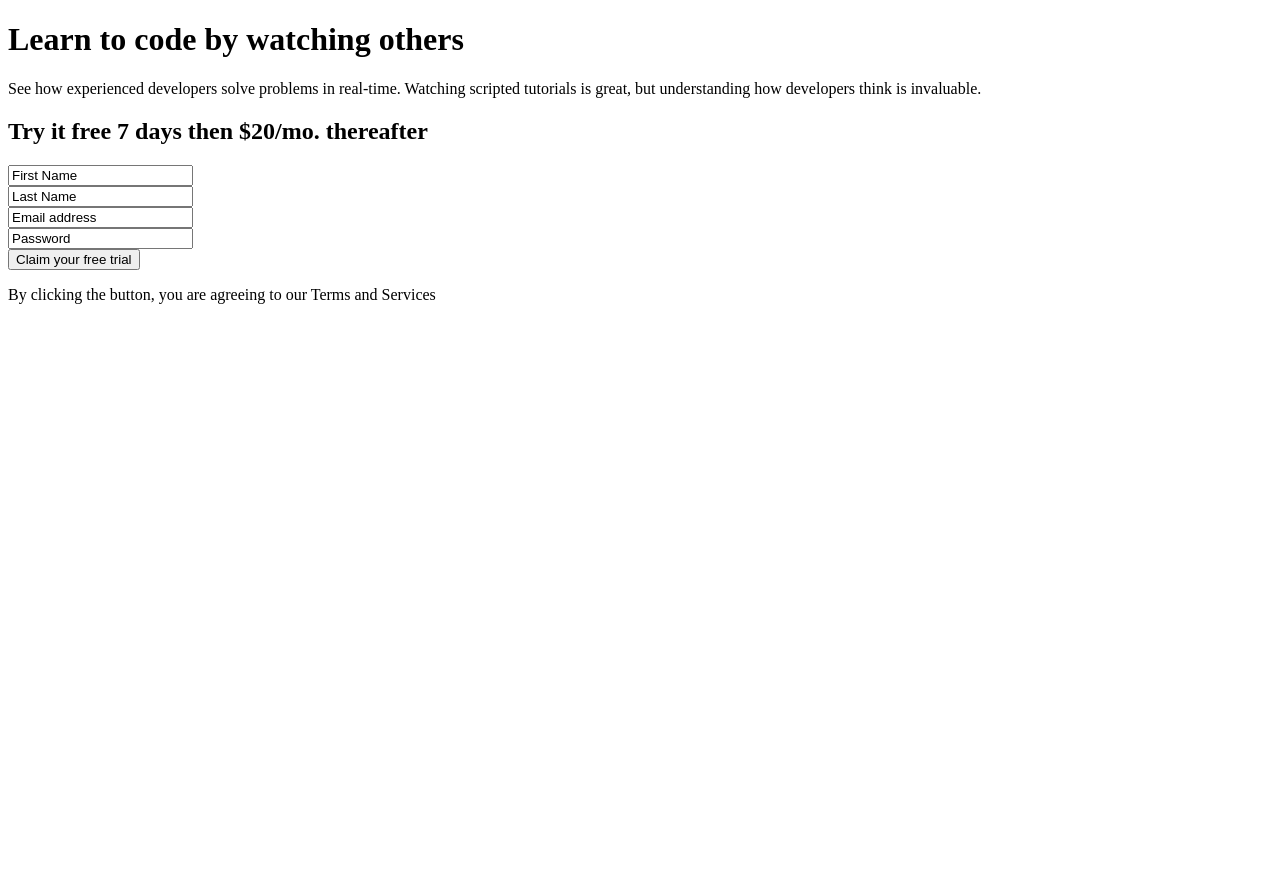
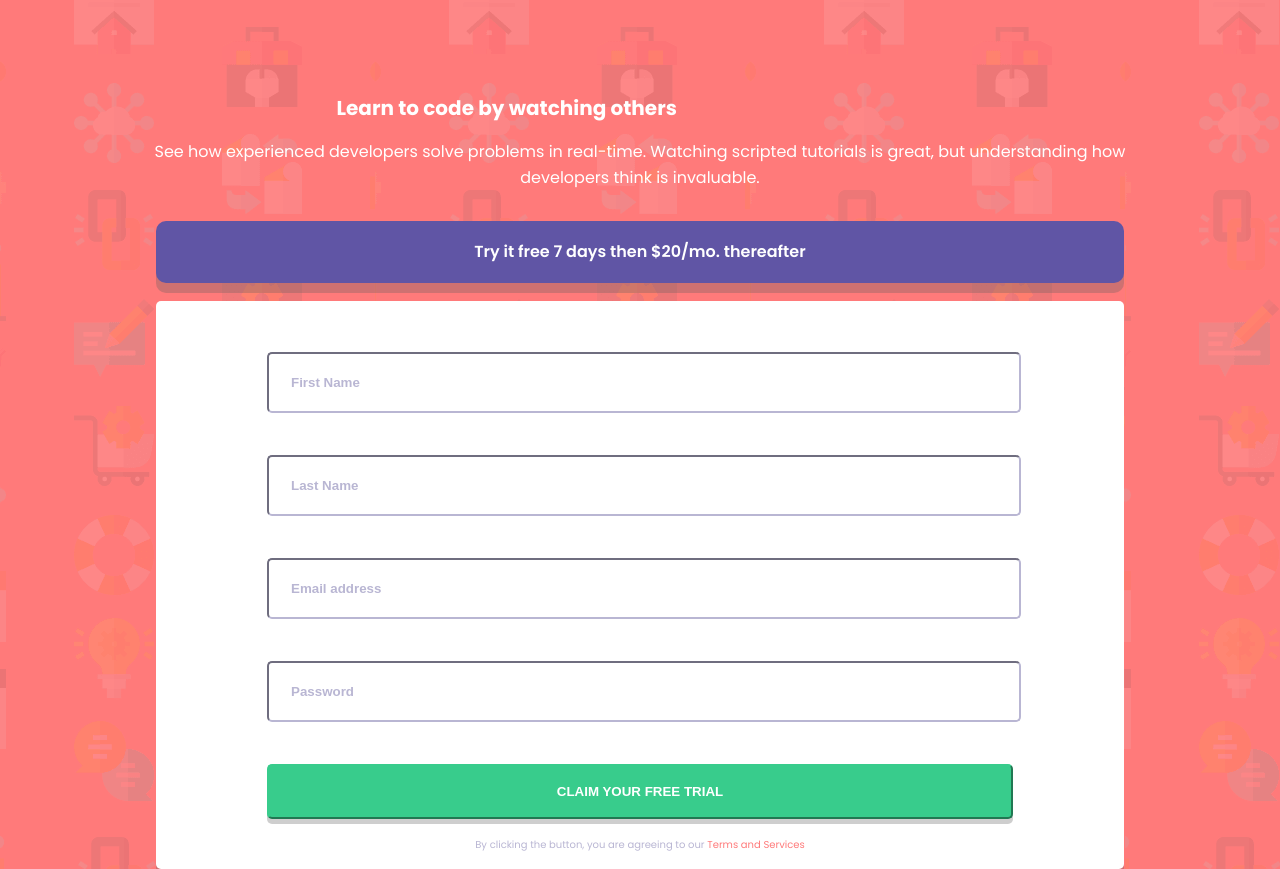
Before and after one commit to fatimalvcruz/Intro_component_with_sign_up_form, a plain HTML site: page index.html in a window 1280 px wide. Before the commit the page ends 800 px from the top, so only its background shows below. Drawn offline with Linux system fonts and the light colour scheme.

Commit message:
add styles

```diff
--- a/index.html
+++ b/index.html
@@ -5,8 +5,12 @@
     <meta http-equiv="X-UA-Compatible" content="IE=edge">
     <meta name="viewport" content="width=device-width, initial-scale=1.0">
     <title>Intro_component_with_sign_up_form</title>
+    <link href="https://fonts.googleapis.com/css2?family=Poppins:wght@400;500;600;700&display=swap" rel="stylesheet">
+    <link rel="stylesheet" href="/css/style.css">
 </head>
 <body>
+    <div class="container">
+
         <div class="header">
             <h1>Learn to code by watching others</h1>
             <p>See how experienced developers solve problems in real-time. Watching scripted tutorials is great, but understanding how developers think is invaluable.</p>
@@ -18,18 +22,21 @@
         </div>
         <div class="card">
             <form action="">
-            <input type="text"  value="First Name"><br>
-            <input type="text"  value="Last Name"><br>
-            <input type="text"  value="Email address"><br>
-            <input type="text"  value="Password"><br>
-            <input type="submit" value="Claim your free trial">
+                <input type="text"  placeholder="First Name">
+                <input type="text"  placeholder="Last Name">
+                <input type="text"  placeholder="Email address">
+                <input type="text"  placeholder="Password">
+                <button class= "btn-form" >CLAIM YOUR FREE TRIAL</button>
             </form>
 
             <div class="footer">
-            <p>By clicking the button, you are agreeing to our Terms and Services</p>
-
+                <p>By clicking the button, you are agreeing to our
+                    <span> Terms and Services</span> </p>
             </div>
         </div>
 
+    </div>
+
+
 </body>
 </html>
--- /dev/null
+++ b/sass/style.scss
@@ -0,0 +1,189 @@
+/* http://meyerweb.com/eric/tools/css/reset/
+   v2.0 | 20110126
+   License: none (public domain)
+*/
+
+html, body, div, span, applet, object, iframe,
+h1, h2, h3, h4, h5, h6, p, blockquote, pre,
+a, abbr, acronym, address, big, cite, code,
+del, dfn, em, img, ins, kbd, q, s, samp,
+small, strike, strong, sub, sup, tt, var,
+b, u, i, center,
+dl, dt, dd, ol, ul, li,
+fieldset, form, label, legend,
+table, caption, tbody, tfoot, thead, tr, th, td,
+article, aside, canvas, details, embed,
+figure, figcaption, footer, header, hgroup,
+menu, nav, output, ruby, section, summary,
+time, mark, audio, video {
+	margin: 0;
+	padding: 0;
+	border: 0;
+	font-size: 100%;
+	font: inherit;
+	vertical-align: baseline;
+}
+/* HTML5 display-role reset for older browsers */
+article, aside, details, figcaption, figure,
+footer, header, hgroup, menu, nav, section {
+	display: block;
+}
+body {
+	line-height: 1;
+}
+ol, ul {
+	list-style: none;
+}
+blockquote, q {
+	quotes: none;
+}
+blockquote:before, blockquote:after,
+q:before, q:after {
+	content: '';
+	content: none;
+}
+table {
+	border-collapse: collapse;
+	border-spacing: 0;
+}
+
+@import 'medias';
+
+
+$font-1:400;
+$font-2:500;
+$font-3:600;
+$font-4:700;
+
+
+$red:hsl(0, 100%, 74%);
+$green:hsl(154, 59%, 51%);
+$blue:hsl(248, 32%, 49%);
+$dark-blue: hsl(249, 10%, 26%);
+$Grayish-blue:hsl(246, 25%, 77%);
+
+
+
+body{
+    font-family:Poppins ;
+    font-size: 16px;
+    background-color: $red;
+    background-image: url(/img/bg-intro-mobile.png);
+}
+
+
+.container{
+    min-width: 325px;
+    width: 87%;
+    margin: 0 auto;
+    top:95px;
+    position: relative;
+
+}
+
+.header{
+    color: white;
+    width: 94%;
+              margin: 0 auto;
+
+    h1{
+        width: 58%;
+        margin: 0 auto;
+        margin-bottom: 18px;
+        font-weight: $font-4;
+        line-height: 26px;
+        font-size: 20px;
+
+         }
+          p{
+
+              margin-bottom: 37px;
+              font-weight: $font-1;
+              line-height: 26px;
+              text-align: center ;
+              margin-bottom: 30px;
+    }
+}
+
+.sub-header{
+    background-color: $blue;
+    width: 87%;
+    margin: 0 auto;
+    color: white;
+    border-radius: 10px;
+    margin-bottom: 13px;
+    box-shadow: 0 10px 0 0 rgba($color: #5f5f5f, $alpha: 0.3);
+    cursor: pointer;
+
+    h2{
+        width: 63%;
+        margin: 0 auto;
+        font-weight: $font-3;
+        line-height: 22px;
+        text-align: center ;
+        padding: 20px 0;
+        margin-bottom: 18px;
+
+    }
+}
+
+// ($width, $border-radius, $height, $margin-bottom,$margin-top, $border-color, $background-color )
+
+@mixin box-form ($border-color, $background-color){
+    width: 100%;
+    border-radius: 5px;
+    height: 55px;
+    margin-bottom: 17px;
+    margin-top: 25px;
+    border-color: $border-color;
+    background-color: $background-color;
+    outline: 0 none;
+
+
+}
+
+.card{
+    background-color: white;
+    width: 87%;
+    margin: 0 auto;
+    box-shadow: 0 10px 0 0 rgba($color: #5f5f5f, $alpha: 0.3);
+    border-radius: 5px;
+
+    form {
+        width: 77%;
+        margin: 0 auto;
+        padding-top:26px ;
+        input{
+            @include box-form($Grayish-blue,white);
+
+        }
+            ::placeholder{
+                 color:$Grayish-blue;
+                 font-weight: $font-3;
+                 padding-left: 20px;
+          }
+
+        .btn-form{
+            @include box-form($green, $green);
+            color:white;
+            font-weight: $font-3;
+            box-shadow: 0 5px 0 0 rgba($color: #5f5f5f, $alpha: 0.3);
+            cursor: pointer;
+
+        }
+    }
+    .footer{
+        width: 70%;
+        margin: 0 auto;
+        font-weight: $font-1;
+        font-size: 10px;
+        text-align: center;
+        color: $Grayish-blue;
+        line-height: 18px;
+        padding-bottom: 15px;
+
+            span{
+            color:$red ;
+        }
+    }
+}
```
Also changed, not shown: css/style.css (added), sass/_medias.scss (added), 1 other file. Lines whose indentation alone changed are shown as unchanged.
